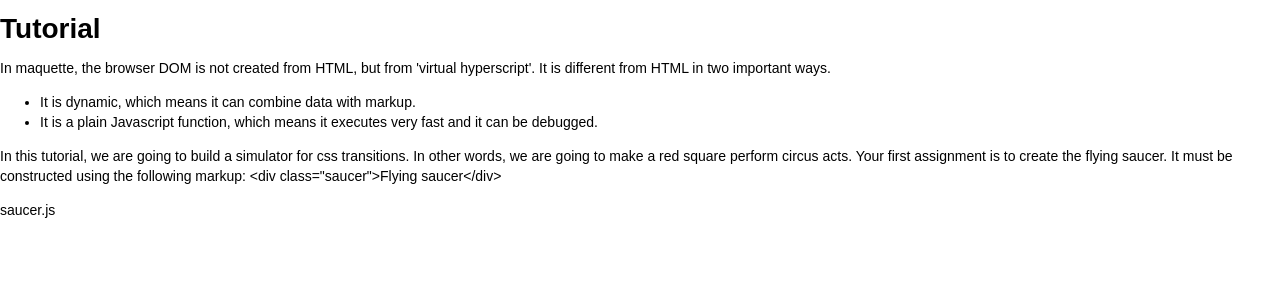
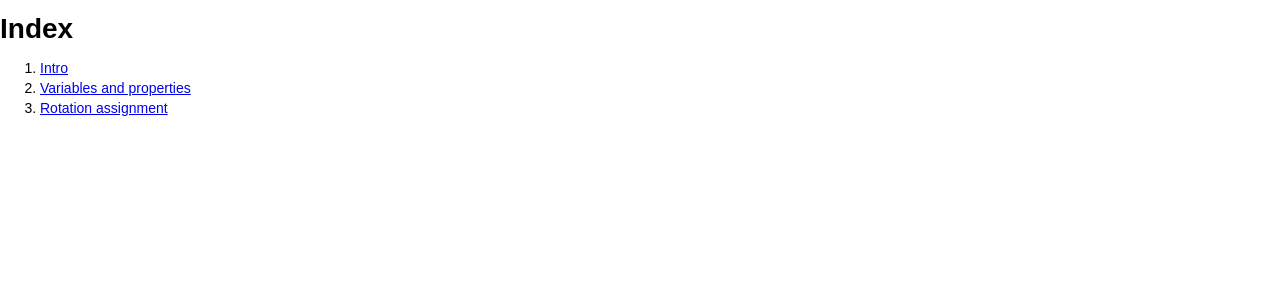
Before and after one commit to AFASSoftware/maquette, a Jekyll site: the page tutorial/index.html, which Jekyll copies as it is, in a window 1280 px wide. Shown: the top 300 px of the page. Built offline with Jekyll 4.4.1, drawn with Linux system fonts in a browser that asks for light colours.

Commit message:
progress

```diff
--- a/tutorial/components/markup-matcher.js
+++ b/tutorial/components/markup-matcher.js
@@ -1,4 +1,4 @@
-window.createMarkupMatcher = function (projector, desiredMarkup, getContentWindow) {
+window.createMarkupMatcher = function (projector, desiredMarkup) {
 
   // constants
   var h = maquette.h;
@@ -7,69 +7,78 @@
   var markupWrong = "";
   var markupMissing = desiredMarkup;
   var markupMatchedSuffix = "";
+  var achieved = false;
 
   var lastMarkup = "";
 
-  var verify = function () {
-    var contentWindow = getContentWindow();
-    var markup = contentWindow ? contentWindow.document.body.innerHTML : "";
-    if(markup !== lastMarkup) {
+  return {
+    title: "Render the DOM",
+    isAchieved: function () {
+      return achieved;
+    },
+    onSceneUpdate: function (contentWindow) {
+      if(achieved) {
+        return;
+      }
+      var markup = contentWindow.document.body.innerHTML;
+      if (markup !== lastMarkup) {
         lastMarkup = markup;
         var matchedUntil = 0;
         var checkChar = desiredMarkup.charAt(0);
         var used = 0;
         var i;
         for (i = 0; i < markup.length; i++) {
-        if(markup.charAt(i) === " ") continue;
-        if(checkChar === markup.charAt(i)) {
+          if (markup.charAt(i) === " ") continue;
+          if (checkChar === markup.charAt(i)) {
             do {
               matchedUntil++;
               checkChar = desiredMarkup.charAt(matchedUntil);
-          } while(checkChar === " " || checkChar === "\n");
+            } while (checkChar === " " || checkChar === "\n");
           } else {
-          used = i-1;
+            used = i - 1;
             break;
           }
         }
         markupWrong = "";
         var lastMatchedUntil = desiredMarkup.length - 1;
         checkChar = desiredMarkup.charAt(lastMatchedUntil);
-      if(matchedUntil < desiredMarkup.length-1) {
+        if (matchedUntil < desiredMarkup.length - 1) {
           for (i = markup.length - 1; i > used; i--) {
             if (markup.charAt(i) === " ") continue;
-          if(checkChar === markup.charAt(i)) {
+            if (checkChar === markup.charAt(i)) {
               do {
                 lastMatchedUntil--;
                 checkChar = desiredMarkup.charAt(lastMatchedUntil);
-            } while(checkChar === " " || checkChar === "\n");
+              } while (checkChar === " " || checkChar === "\n");
             } else {
               markupWrong = markup.substr(used + 1, i - used);
               break;
             }
           }
         }
-      if(markupWrong === "" && desiredMarkup.charAt(matchedUntil - 1) === "<" && checkChar === "<") {
+        if (markupWrong === "" && desiredMarkup.charAt(matchedUntil - 1) === "<" && checkChar === "<") {
           matchedUntil--;
           lastMatchedUntil--;
         }
         markupMatchedPrefix = desiredMarkup.substr(0, matchedUntil);
         markupMissing = desiredMarkup.substr(matchedUntil, lastMatchedUntil + 1 - matchedUntil);
         markupMatchedSuffix = desiredMarkup.substr(lastMatchedUntil + 1);
+
+        achieved = (markupWrong === "" && markupMissing === "");
       }
-  };
-
-  return {
+    },
     renderMaquette: function () {
-      verify();
-
-      return h("code.markup-matcher", [
+      return [
+        h("p", ["Make sure the DOM matches the following markup"]),
+        h("code.markup-matcher", [
           h("pre", [
             h("span.ok", { key: "prefix" }, [markupMatchedPrefix]),
             h("span.wrong", [markupWrong]),
             h("span.missing", [markupMissing]),
             h("span.ok", {key: "suffix"}, [markupMatchedSuffix])
           ])
-      ]);
+        ])
+      ];
     }
   };
 };
--- a/tutorial/components/workbench.js
+++ b/tutorial/components/workbench.js
@@ -1,4 +1,4 @@
-window.createWorkbench = function (projector, script) {
+window.createWorkbench = function (projector, script, objectives) {
 
   // constants
   var h = maquette.h;
@@ -13,7 +13,9 @@
   var contentWindow;
 
   var iframeBodyObserver = new MutationObserver(function (mutations) {
-    console.log("MutationObserver " + mutations.length + ": " + contentWindow.document.body.innerHTML);
+    objectives.forEach(function (objective) {
+      objective.onSceneUpdate(contentWindow);
+    });
     projector.scheduleRender();
   });
 
@@ -92,22 +94,30 @@
 
       return h("div.work", [
         h("div.input", [
-          h("div.tab", ["saucer.js"]),
+          h("div.tabs", [
+            h("button.tab", ["saucer.js"])
+          ]),
           h("div.editor", { afterCreate: createEditor }),
           h("div.parseError", [parseError])
         ]),
         h("div.result", [
-          h("div.objectives", [
-            h("section.objective", { key: 1 }, [
-              h("header", [
-                h("span", ["Objective 1: Update the DOM to match", null])
-              ]),
-              h("div.detail", [
-                h("p", ["Make sure the DOM matches the following markup"]),
-                markupMatcher.renderMaquette()
-              ])
-            ])
-          ]),
+          h("div.header", ["Objectives"]),
+          h("div.objectives",
+            objectives.map(function (objective, index) {
+              var current = !objective.isAchieved();
+              return h("section.objective", { key: index, classes: {achieved: objective.isAchieved(), current: current} }, [
+                h("header", [
+                  h("span", ["" + (index + 1) + ". " + objective.title]),
+                  objective.isAchieved() ? h("span.result.achieved", ["\u2713"]) : []
+                ]),
+                current ? [
+                  h("div.detail", [
+                    objective.renderMaquette()
+                  ])
+                ] : []
+              ]);
+            })
+          ),
           h("div.preview", [
             h("iframe", { srcdoc: html, onload: iframeLoaded, afterCreate: applySrcdoc, afterUpdate: applySrcdoc })
           ])
@@ -116,7 +126,5 @@
     }
   };
 
-  var markupMatcher = window.createMarkupMatcher(projector, '<div class="landscape">\n  <div class="saucer">Flying saucer</div>\n</div>', function () { return contentWindow; });
-
   return workbench;
 };
--- a/tutorial/index.html
+++ b/tutorial/index.html
@@ -3,62 +3,15 @@
   <head>
     <title>Tutorial</title>
     <link href="tutorial.css" rel="stylesheet" />
-    <script src="bower_components/maquette/dist/maquette.min.js"></script>
-    <script src="bower_components/ace-builds/src-noconflict/ace.js"></script>
-    <script src="components/markup-matcher.js"></script>
-    <script src="components/workbench.js"></script>
-    <script>
-      document.addEventListener('DOMContentLoaded', function () {
-
-        // Data
-        var htmlScript = "var h = maquette.h;\n" +
-          "\n" +
-          "\n" +
-          "function renderMaquette() {\n" +
-          "  return h(\"body\", [\n" +
-          "    h(\"div.landscape\", [])\n" +
-          "  ]);\n" +
-          "}\n" +
-          "\n" +
-          "\n" +
-          "// Initializes the projector \n" +
-          "document.addEventListener('DOMContentLoaded', function () {\n" +
-          "  maquette.createProjector(document.body, renderMaquette);\n" +
-          "});\n";
-
-
-
-        // Renders the virtual DOM
-        var render = function () {
-          return workbench.renderMaquette();
-        };
-
-        // Starts the projector, which renders the virtual DOM at the right moments
-        var projector = maquette.createProjector(document.querySelector(".work"), render, {});
-
-        var workbench = createWorkbench(projector, htmlScript);
-      });
-    </script>
   </head>
   <body>
     <div class="instructions">
-      <h1>Tutorial</h1>
-      <p>
-        In maquette, the browser DOM is not created from HTML, but from 'virtual hyperscript'. It is different from HTML in two important ways.
-      </p>
-
-      <ul>
-        <li>It is dynamic, which means it can combine data with markup.</li>
-        <li>It is a plain Javascript function, which means it executes very fast and it can be debugged.</li>
-      </ul>
-
-
-      <p>
-        In this tutorial, we are going to build a simulator for css transitions. In other words, we are going to make a red square perform circus acts.
-
-        Your first assignment is to create the flying saucer. It must be constructed using the following markup: &lt;div class="saucer"&gt;Flying saucer&lt;/div&gt;
-      </p>
+      <h1>Index</h1>
+      <ol>
+        <li><a href="1-intro.html">Intro</a></li>
+        <li><a href="2-variables-and-properties.html">Variables and properties</a></li>
+        <li><a href="3-rotation.html">Rotation assignment</a></li>
+      </ol>
     </div>
-    <div class="work"></div>
   </body>
 </html>
--- a/tutorial/tutorial.css
+++ b/tutorial/tutorial.css
@@ -36,15 +36,44 @@
   flex: 1 0 400px;
 }
 
+.input > .tabs {
+  background-color: black;
+  display: flex;
+  height: 25px;
+}
+
+.input > .tabs > .tab {
+  padding: 2px 15px;
+  background-color: black;
+  border: solid 1px #888888;
+  color: #AAAAAA;
+  border-bottom: none;
+  border-radius: 8px 8px 0 0;
+  margin: 3px 3px 0 3px;
+  outline: 0;
+}
+
 .input > .editor {
   flex-grow: 1;
+  min-height: 300px;
 }
+
+/* Workbench */
 
 .work > .result {
   display: flex;
   flex-direction: column;
   min-height: 400px;
   flex: 1 0 400px;
+  background-color: black;
+  color: #DDDDDD;
+}
+
+.result > .header {
+  flex: 0 0 25px;
+  padding-left: 20px;
+  font-weight: bold;
+  line-height: 25px;
 }
 
 .result > .preview {
@@ -60,7 +89,7 @@
 }
 
 .markup-matcher > pre > .ok {
-  background-color: lightgreen;
+  background-color: darkgreen;
 }
 
 .markup-matcher > pre > .wrong {
@@ -71,3 +100,60 @@
 .markup-matcher > pre > .missing {
   color: #888888;
 }
+
+.objectives {
+  padding: 110px 10px 5px 10px;
+  max-width: 500px;
+}
+
+.objective {
+  position: relative;
+}
+
+.objective > header {
+  padding: 0 10px;
+  display: block;
+  height: 20px;
+  background-color: #AAAAAA;
+  color: black;
+  border-radius: 10px;
+}
+
+.objective > header > .result {
+  position: absolute;
+  right: 8px;
+  height: 20px;
+  line-height: 20px;
+  font-weight: bold;
+  font-size: 18px;
+}
+
+.objective.achieved,
+.objective.current {
+  top: -100px;
+}
+
+.objective.achieved > header {
+  background-color: darkgreen;
+  color: #CCCCCC;
+}
+
+.objective > .detail {
+  display: block;
+  position: absolute;
+  height: 100px;
+  border: solid 1px #AAAAAA;
+  border-top: none;
+  left: 11px;
+  right: 11px;
+  padding: 2px 5px;
+  border-radius: 0 0 5px 5px;
+}
+
+.objective > .detail > p {
+  margin: 5px 0;
+}
+
+.objective > .detail > code > pre {
+  margin: 5px 0;
+}
```
Also changed, not shown: tutorial/1-intro.html (added, +82 -0 lines), tutorial/2-variables-and-properties.html (added, +35 -0 lines), tutorial/3-rotation.html (added, +49 -0 lines), tutorial/9-to-be-continued.html (added, +19 -0 lines). Lines whose indentation alone changed are shown as unchanged.
